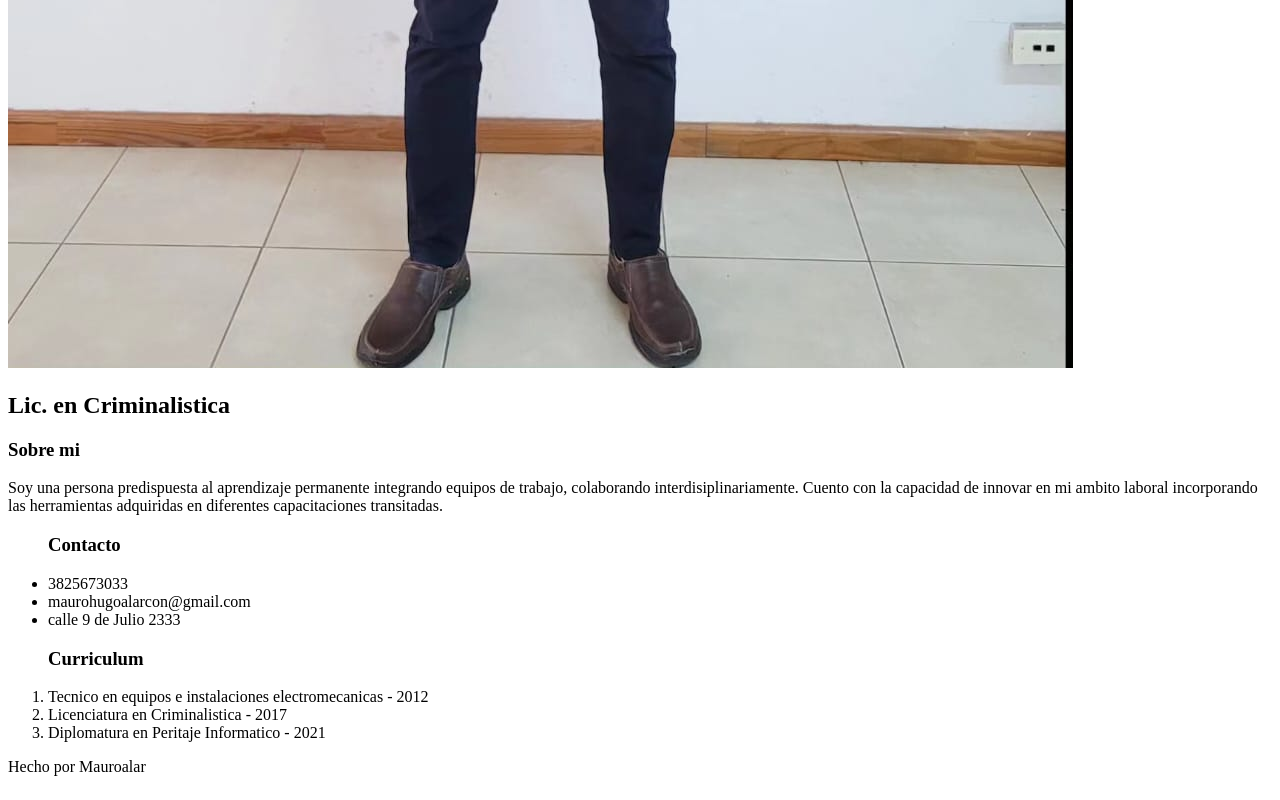
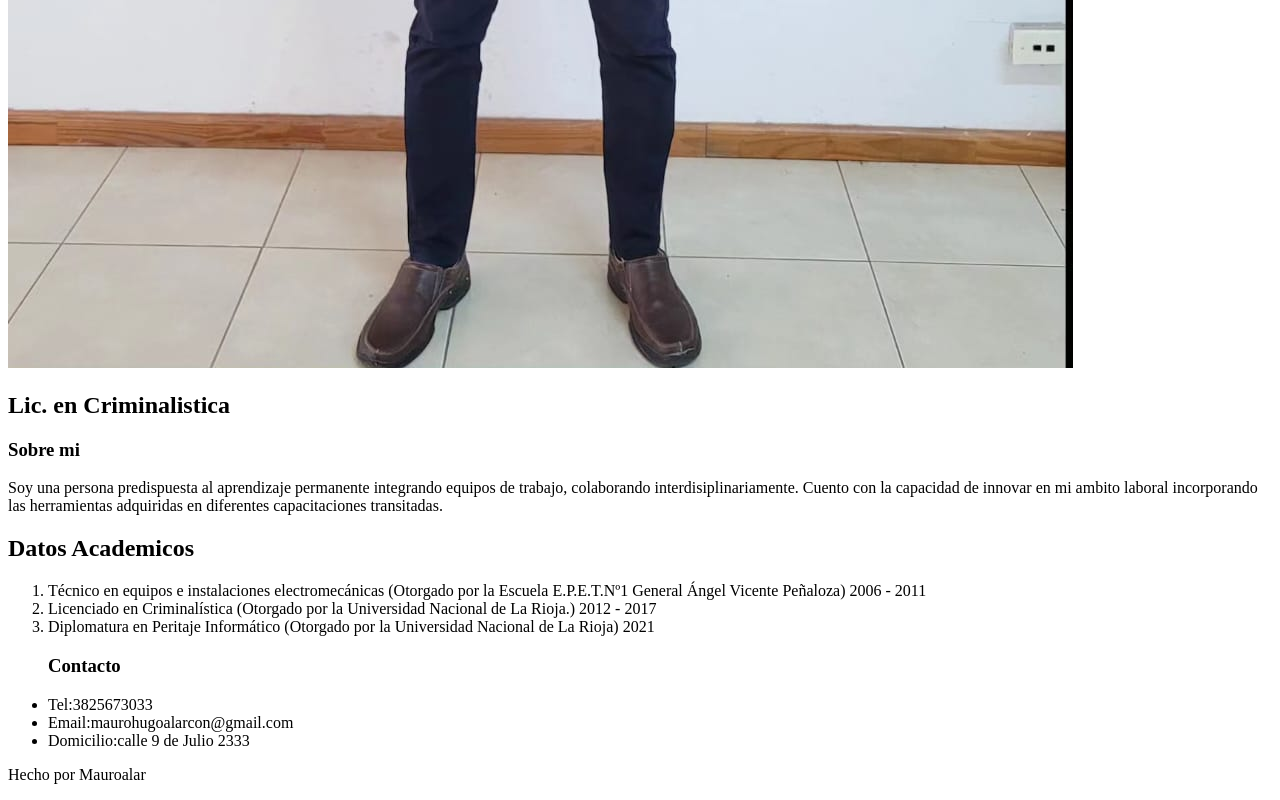
Before and after one commit to Mauroalar/Mauroalar.github.io, a plain HTML site: page index.html in a window 1280 px wide. Shown: the part 992-1792 px from the top of the page. Drawn offline with Linux system fonts and the light colour scheme.

Commit message:
modificacion de etiqueta h2 datos academicos

```diff
--- a/index.html
+++ b/index.html
@@ -12,19 +12,20 @@
          <p>
             Soy una persona predispuesta al aprendizaje permanente integrando equipos de trabajo, colaborando interdisiplinariamente.
 Cuento con la capacidad de innovar en mi ambito laboral incorporando las herramientas adquiridas en diferentes capacitaciones transitadas.</p>
+
+        <h2>Datos Academicos</h2>
+        <ol>
+            <li>Técnico en equipos e instalaciones electromecánicas (Otorgado por la Escuela E.P.E.T.Nº1 General Ángel Vicente Peñaloza) <span>2006 - 2011</span></li>
+            <li>Licenciado en Criminalística (Otorgado por la Universidad Nacional de La Rioja.) <span>2012 - 2017</span></li>
+            <li>Diplomatura en Peritaje Informático (Otorgado por la Universidad  Nacional de La Rioja) <span>2021</span></li>
+        </ol>
+        </ul>
         <ul>
            <h3>Contacto</h3>
-            <li>3825673033</li>
-            <li>maurohugoalarcon@gmail.com </li>
-            <li>calle 9 de Julio 2333</li>
+            <li><span>Tel</span>:3825673033</li>
+            <li><span>Email</span>:maurohugoalarcon@gmail.com </li>
+            <li><span>Domicilio</span>:calle 9 de Julio 2333</li>
         </ul>
-        <ol>
-            <h3>Curriculum</h3>
-            <li>Tecnico en equipos e instalaciones electromecanicas - 2012</li>
-            <li>Licenciatura en Criminalistica - 2017</li>
-            <li>Diplomatura en Peritaje Informatico - 2021</li>
-
-        </ol>
         <p></p>
         <p>Hecho por Mauroalar</p>
     </body>
--- a/styless.css
+++ b/styless.css
@@ -1,3 +1,3 @@
 h1 {
-    color:blue;
+    color:rgb(15, 15, 53);
 }
```
